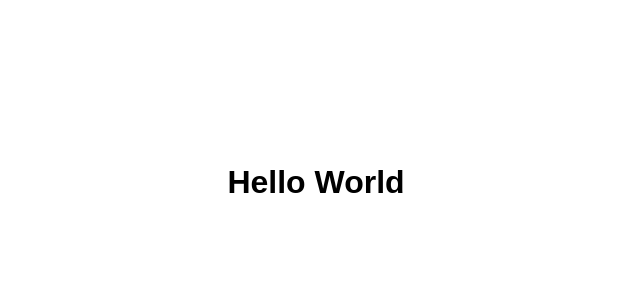
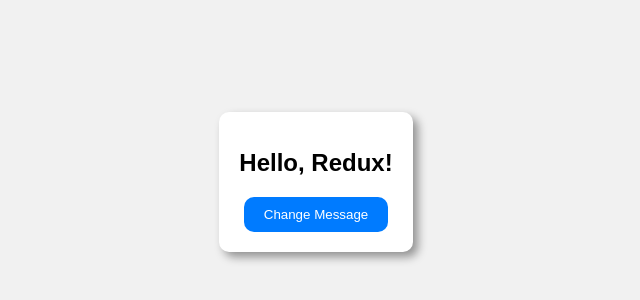
Before and after one commit to Nkbalaji2002/Temp-Ctrl-App, a React (Vite) app: page / in a window 1280 px wide. Shown: the part 218-518 px from the top of the page, without its empty margins (324-964 px from the left). Built offline with nearby package versions, Linux system fonts and the light colour scheme.

Commit message:
hello-redux commit

```diff
--- a/package.json
+++ b/package.json
@@ -19,7 +19,9 @@
     "mathjs": "^11.9.1",
     "react": "^18.2.0",
     "react-dom": "^18.2.0",
-    "react-router-dom": "^6.15.0"
+    "react-redux": "^8.1.2",
+    "react-router-dom": "^6.15.0",
+    "redux": "^4.2.1"
   },
   "devDependencies": {
     "@types/lodash": "^4.14.197",
--- a/src/App.tsx
+++ b/src/App.tsx
@@ -1,10 +1,24 @@
 import React from "react";
+import { useDispatch, useSelector } from "react-redux";
+import { AppState } from "./components/reducers";
+import { updateMessage } from "./components/actions";
+import "./styles/styles.css";
 
 export const App: React.FC = () => {
+  const dispatch = useDispatch();
+  const message = useSelector((state: AppState) => {
+    return state.message;
+  });
+
+  const handleUpdateClick = () => {
+    dispatch(updateMessage("Hello, Redux Updated!"));
+  };
+
   return (
     <>
       <div className="app">
-        <h1>Hello World</h1>
+        <h1>{message}</h1>
+        <button onClick={handleUpdateClick}>Change Message</button>
       </div>
     </>
   );
--- /dev/null
+++ b/src/components/actions.tsx
@@ -0,0 +1,6 @@
+export const updateMessage = (message: string) => {
+    return {
+        type: 'UPDATE_MESSAGE',
+        payload: message,
+    }
+}
--- /dev/null
+++ b/src/components/reducers.tsx
@@ -0,0 +1,22 @@
+export interface AppState {
+  message: string;
+}
+
+const initialState: AppState = {
+  message: "Hello, Redux!",
+};
+
+const rootReducer = (state = initialState, action: any) => {
+  switch (action.type) {
+    case "UPDATE_MESSAGE":
+      return {
+        ...state,
+        message: action.payload,
+      };
+
+    default:
+      return state;
+  }
+};
+
+export default rootReducer;
--- a/src/index.css
+++ b/src/index.css
@@ -6,7 +6,7 @@ body {
   min-height: 100vh;
   margin: 0 auto;
   max-width: 400px;
-  /* background-color: #51ebeb; */
+  background-color: #f1f1f1;
 }
 
 ::-webkit-scrollbar {
--- a/src/main.tsx
+++ b/src/main.tsx
@@ -1,10 +1,17 @@
 import React from "react";
 import ReactDOM from "react-dom/client";
 import { App } from "./App.tsx";
+import { Provider } from 'react-redux'
 import "./index.css";
+import { createStore } from "redux";
+import rootReducer from "./components/reducers.tsx";
+
+const store = createStore(rootReducer)
 
 ReactDOM.createRoot(document.getElementById("root")!).render(
   <React.StrictMode>
-    <App />
+    <Provider store={store}>
+      <App />
+    </Provider>
   </React.StrictMode>
 );
--- /dev/null
+++ b/src/styles/styles.css
@@ -0,0 +1,26 @@
+.app {
+  text-align: center;
+  background-color: #fff;
+  border-radius: 10px;
+  padding: 20px;
+  box-shadow: 5px 5px 10px rgba(0, 0, 0, 0.4);
+}
+
+h1 {
+  font-size: 24px;
+  margin-bottom: 20px;
+}
+
+button {
+  background-color: #007bff;
+  border: none;
+  color: #fff;
+  padding: 10px 20px;
+  border-radius: 10px;
+  cursor: pointer;
+  transition: background-color 0.3s;
+}
+
+button:hover {
+    background-color: #0056b3;
+}
```
Also changed, not shown: 1 other file (tests, documents, lock files or other folders).
